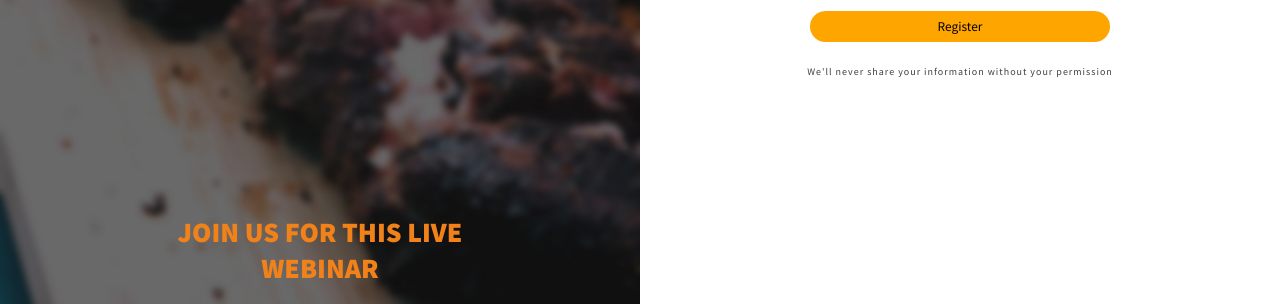
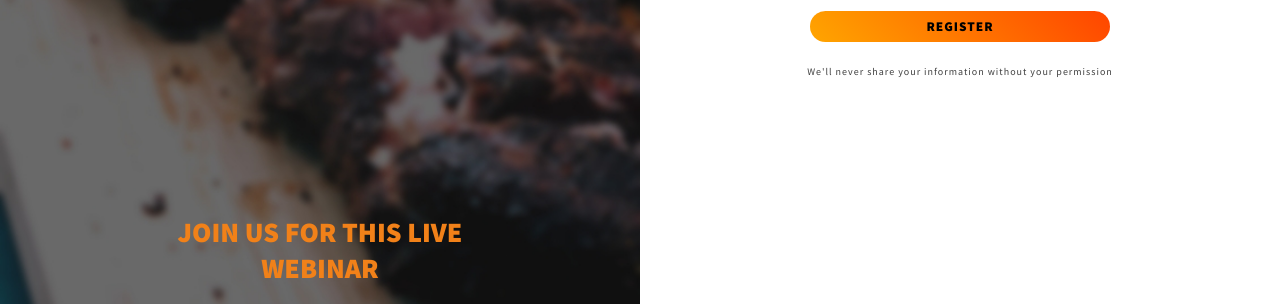
Before and after one commit to zichengshan/BBQ-splash-page, a plain HTML site: page index.html in a window 1280 px wide. Shown: the part 496-800 px from the top of the page. Drawn offline with Linux system fonts and the light colour scheme.

Commit message:
linear-gradient()

```diff
--- a/style.css
+++ b/style.css
@@ -90,7 +90,7 @@ input,
     font-family: inherit;
     text-align: inherit;
     width: 100%;
-    padding: .5em;
+    padding: .5em .7em;
     margin-bottom: 1em;
     border-radius: 50px;
 }
@@ -100,9 +100,17 @@ input {
 }
 
 .btn {
+    display: inline-block;
+    text-transform: uppercase;
+    font-weight: 900;
+    letter-spacing: 1px;
     background-color: orange;
     border: none;
     cursor: pointer;
+}
+
+.btn-primary {
+    background-image: linear-gradient(45deg, orange, orangered);
 }
 
 
```
